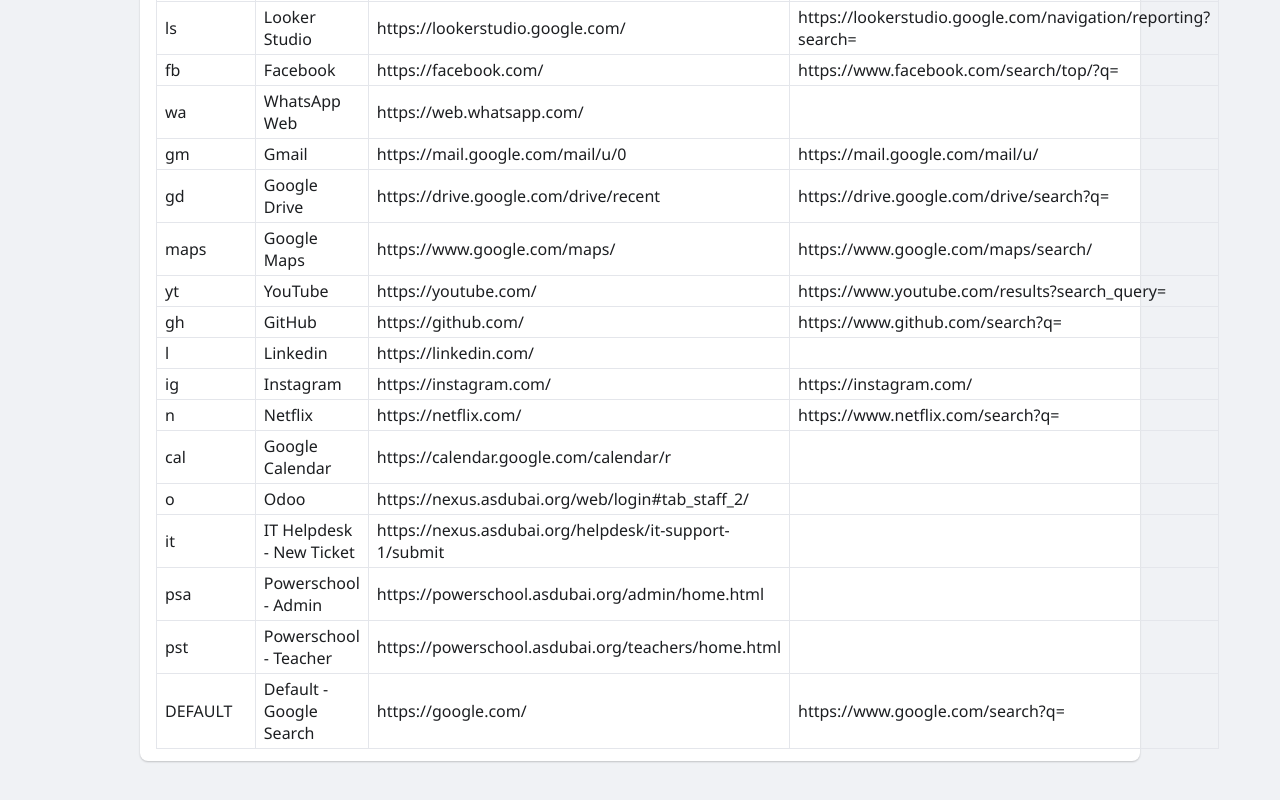
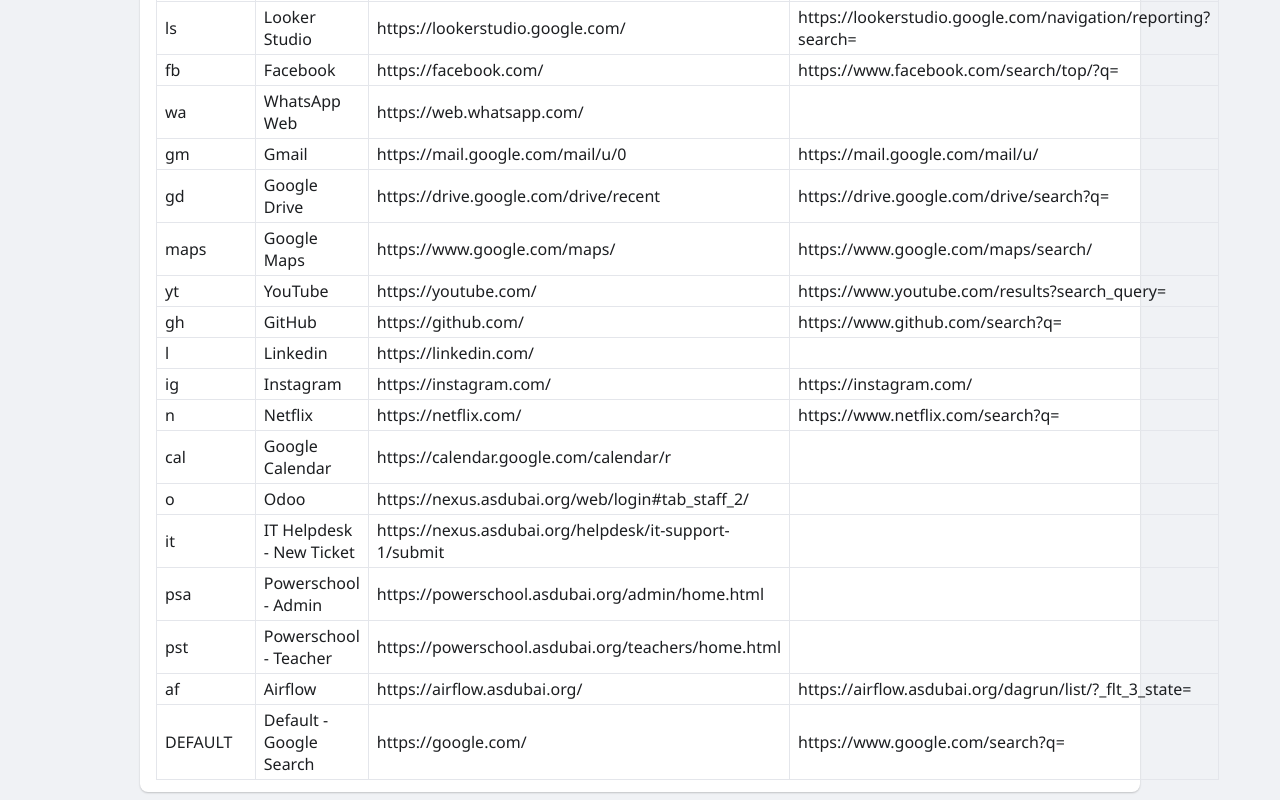
Before and after one commit to asdubai-org/bunnylol, a React (Create React App) app: page /#/ in a window 1280 px wide. Shown: the part 309-1109 px from the top of the page. Before the commit the page ends 1078 px from the top, so only its background shows below. Built offline with nearby package versions, Linux system fonts and the light colour scheme.

Commit message:
airflow commands

```diff
--- a/src/Commands.js
+++ b/src/Commands.js
@@ -82,6 +82,11 @@
         name: "Powerschool - Teacher",
         url: "https://powerschool.asdubai.org/teachers/home.html"
     },
+    af: {
+        name: "Airflow",
+        url: "https://airflow.asdubai.org/",
+        searchurl: "https://airflow.asdubai.org/dagrun/list/?_flt_3_state="
+    },
     DEFAULT: {
         name: "Default - Google Search",
         url: "https://google.com/",
```
